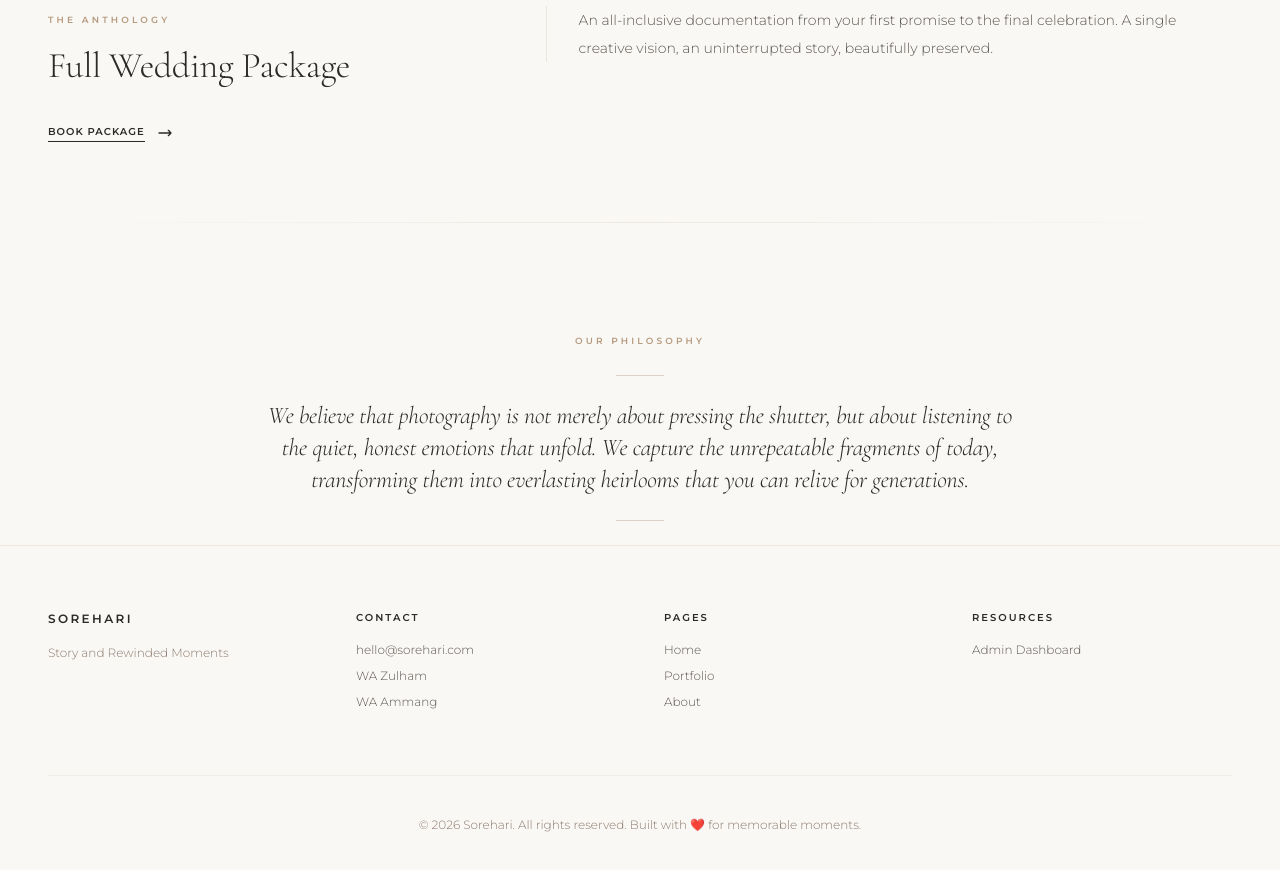
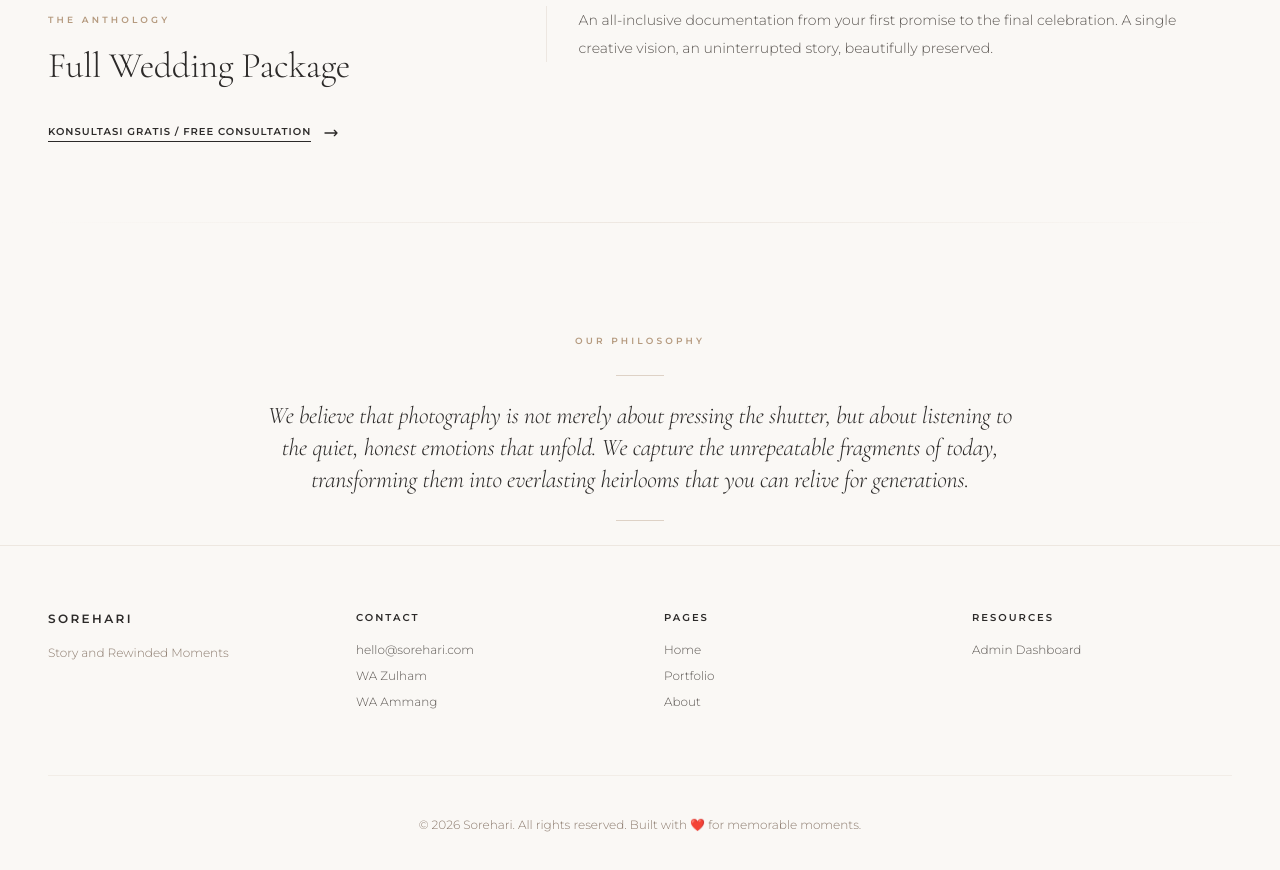
Before and after one commit to armansyam/Wedding-managemen, a website: page public/landing.html in a window 1280 px wide. Shown: the part 2220-3090 px from the top of the page. Drawn offline with nearby package versions, Linux system fonts and the light colour scheme; a web font is replaced by a local one.

Commit message:
feat: replace Book Package with Konsultasi gratis / Free consultation and direct to inquiry page

```diff
--- a/public/landing.html
+++ b/public/landing.html
@@ -321,8 +321,8 @@
                         <span class="text-[9px] uppercase tracking-[0.35em] text-[#B59A7F] font-semibold">The Anthology</span>
                         <h3 class="serif-title text-3xl font-light text-[#2C2A29] sm:text-4xl leading-tight">Full Wedding Package</h3>
                         <div class="pt-4">
-                            <a href="#contact" class="inline-flex items-center gap-3 text-[10px] font-semibold uppercase tracking-widest text-[#2C2A29] group">
-                                <span class="border-b border-[#2C2A29] pb-0.5 group-hover:border-[#B59A7F] group-hover:text-[#B59A7F] transition-colors duration-300">Book Package</span>
+                            <a href="/inquiry.html" class="inline-flex items-center gap-3 text-[10px] font-semibold uppercase tracking-widest text-[#2C2A29] group">
+                                <span class="border-b border-[#2C2A29] pb-0.5 group-hover:border-[#B59A7F] group-hover:text-[#B59A7F] transition-colors duration-300">Konsultasi gratis / Free consultation</span>
                                 <svg class="w-4 h-4 transform group-hover:translate-x-1.5 transition-transform duration-300" fill="none" stroke="currentColor" stroke-width="2" viewBox="0 0 24 24">
                                     <path stroke-linecap="round" stroke-linejoin="round" d="M17 8l4 4m0 0l-4 4m4-4H3"></path>
                                 </svg>
```
